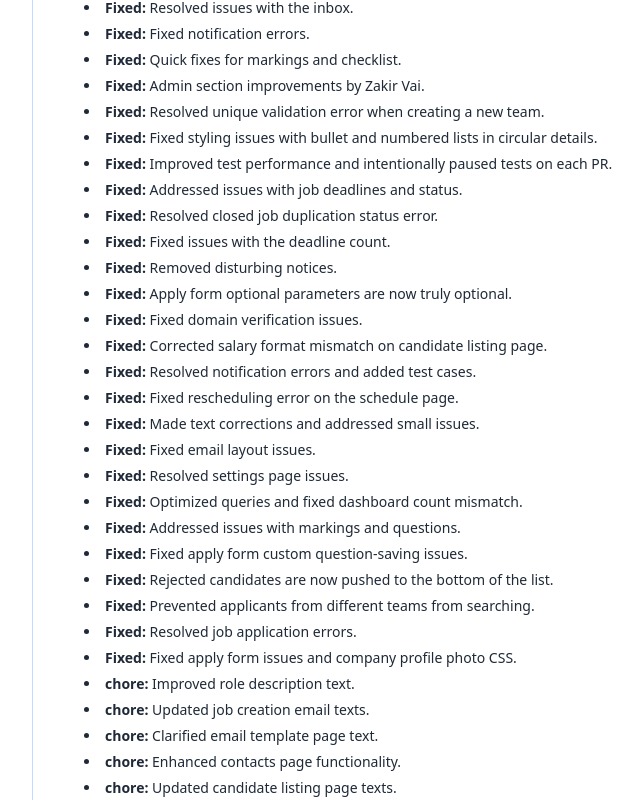
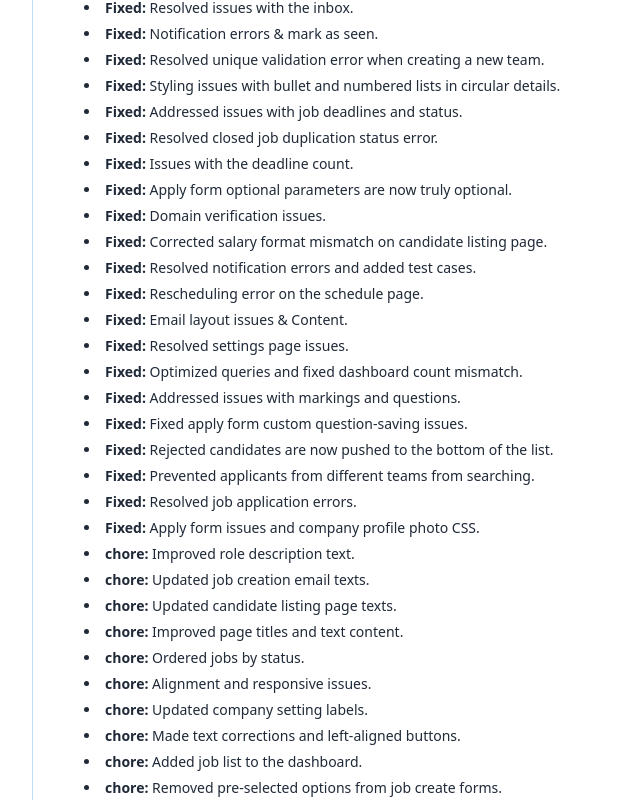
Before and after one commit to JuggleHire/jugglehire.com, a Nuxt app: page /changelog in a window 1280 px wide. Shown: the part 1260-2060 px from the top of the page, without its empty margins (383-1026 px from the left). Built offline with nearby package versions, Linux system fonts and the light colour scheme; what vue-datocms would draw is missing.

Commit message:
chore: updated 0.7.0 change log content

```diff
--- a/pages/changelog.vue
+++ b/pages/changelog.vue
@@ -107,23 +107,18 @@ const changeLogs = [
         improvements: [
             { type: 'Fixed', description: 'Enhanced job public page layout and button functionality.' },
             { type: 'Fixed', description: 'Resolved issues with the inbox.' },
-            { type: 'Fixed', description: 'Fixed notification errors.' },
-            { type: 'Fixed', description: 'Quick fixes for markings and checklist.' },
-            { type: 'Fixed', description: 'Admin section improvements by Zakir Vai.' },
+            { type: 'Fixed', description: 'Notification errors & mark as seen.' },
             { type: 'Fixed', description: 'Resolved unique validation error when creating a new team.' },
-            { type: 'Fixed', description: 'Fixed styling issues with bullet and numbered lists in circular details.' },
-            { type: 'Fixed', description: 'Improved test performance and intentionally paused tests on each PR.' },
+            { type: 'Fixed', description: 'Styling issues with bullet and numbered lists in circular details.' },
             { type: 'Fixed', description: 'Addressed issues with job deadlines and status.' },
             { type: 'Fixed', description: 'Resolved closed job duplication status error.' },
-            { type: 'Fixed', description: 'Fixed issues with the deadline count.' },
-            { type: 'Fixed', description: 'Removed disturbing notices.' },
+            { type: 'Fixed', description: 'Issues with the deadline count.' },
             { type: 'Fixed', description: 'Apply form optional parameters are now truly optional.' },
-            { type: 'Fixed', description: 'Fixed domain verification issues.' },
+            { type: 'Fixed', description: 'Domain verification issues.' },
             { type: 'Fixed', description: 'Corrected salary format mismatch on candidate listing page.' },
             { type: 'Fixed', description: 'Resolved notification errors and added test cases.' },
-            { type: 'Fixed', description: 'Fixed rescheduling error on the schedule page.' },
-            { type: 'Fixed', description: 'Made text corrections and addressed small issues.' },
-            { type: 'Fixed', description: 'Fixed email layout issues.' },
+            { type: 'Fixed', description: 'Rescheduling error on the schedule page.' },
+            { type: 'Fixed', description: 'Email layout issues & Content.' },
             { type: 'Fixed', description: 'Resolved settings page issues.' },
             { type: 'Fixed', description: 'Optimized queries and fixed dashboard count mismatch.' },
             { type: 'Fixed', description: 'Addressed issues with markings and questions.' },
@@ -131,21 +126,14 @@ const changeLogs = [
             { type: 'Fixed', description: 'Rejected candidates are now pushed to the bottom of the list.' },
             { type: 'Fixed', description: 'Prevented applicants from different teams from searching.' },
             { type: 'Fixed', description: 'Resolved job application errors.' },
-            { type: 'Fixed', description: 'Fixed apply form issues and company profile photo CSS.' },
+            { type: 'Fixed', description: 'Apply form issues and company profile photo CSS.' },
             { type: 'chore', description: 'Improved role description text.' },
             { type: 'chore', description: 'Updated job creation email texts.' },
-            { type: 'chore', description: 'Clarified email template page text.' },
-            { type: 'chore', description: 'Enhanced contacts page functionality.' },
             { type: 'chore', description: 'Updated candidate listing page texts.' },
-            { type: 'chore', description: 'Improved side link positions.' },
-            { type: 'chore', description: 'Resolved job apply bugs.' },
-            { type: 'chore', description: 'Admin improvements with added components.' },
             { type: 'chore', description: 'Improved page titles and text content.' },
             { type: 'chore', description: 'Ordered jobs by status.' },
-            { type: 'chore', description: 'Fixed alignment and responsive issues.' },
+            { type: 'chore', description: 'Alignment and responsive issues.' },
             { type: 'chore', description: 'Updated company setting labels.' },
-            { type: 'chore', description: '"Skip this now" linked to the candidate management page.' },
-            { type: 'chore', description: 'Updated dashboard content.' },
             { type: 'chore', description: 'Made text corrections and left-aligned buttons.' },
             { type: 'chore', description: 'Added job list to the dashboard.' },
             { type: 'chore', description: 'Removed pre-selected options from job create forms.' },
```
